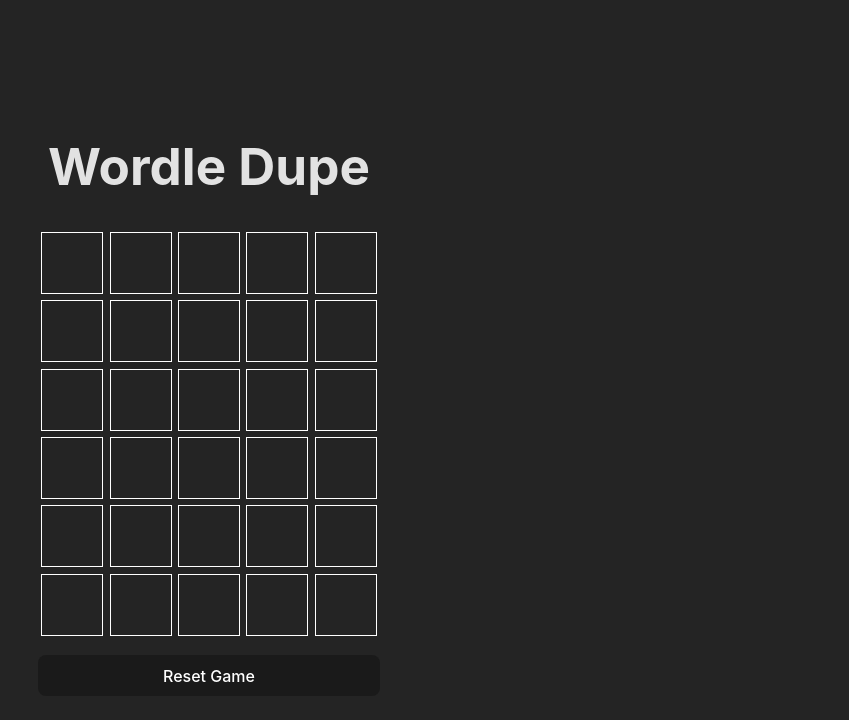
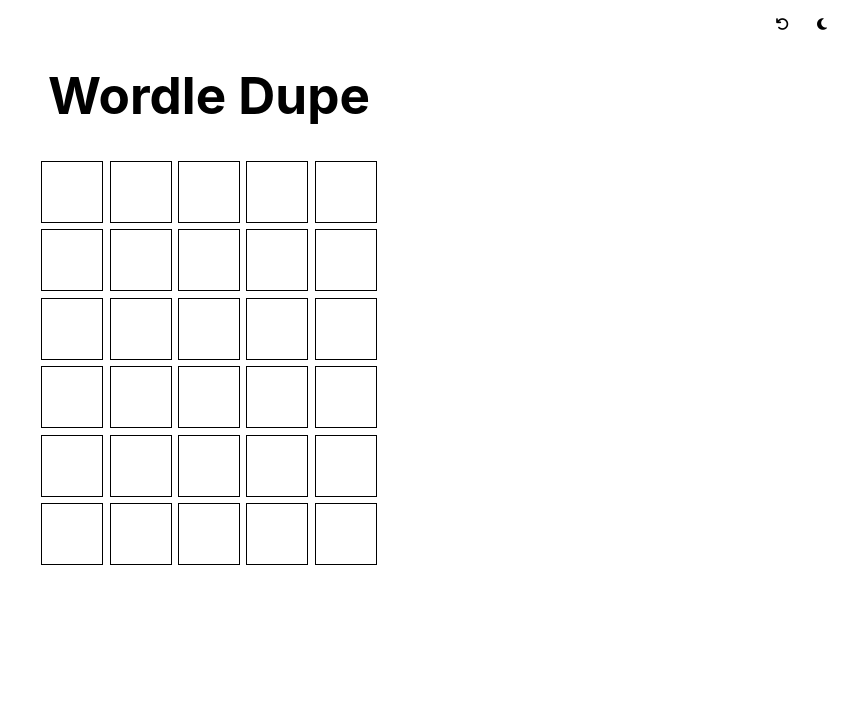
Before and after one commit to arc-menace/WordleDupe, a Vue app: page / in a window 1280 px wide. Shown: the top 720 px of the page, without its empty margins (431-1280 px from the left). Built offline with nearby package versions, Linux system fonts and the light colour scheme.

Commit message:
add theme toggle
allows user to toggle between light and dark theme. moves the reset button  next to the theme toggle to make room for future keyboard

```diff
--- a/index.html
+++ b/index.html
@@ -9,5 +9,6 @@
   <body>
     <div id="app"></div>
     <script type="module" src="/src/main.ts"></script>
+    <script src="https://kit.fontawesome.com/176ebd952f.js" crossorigin="anonymous"></script>
   </body>
 </html>
--- a/package.json
+++ b/package.json
@@ -11,9 +11,11 @@
     "deploy": "gh-pages -d dist"
   },
   "dependencies": {
+    "@vueuse/core": "^10.11.1",
     "pinia": "^2.1.7",
     "uuid": "^9.0.1",
     "vue": "^3.4.21",
+    "vue-mobile-detection": "^2.0.1",
     "vue-toastification": "^2.0.0-rc.5"
   },
   "devDependencies": {
@@ -21,6 +23,6 @@
     "gh-pages": "^6.1.1",
     "typescript": "^5.2.2",
     "vite": "^5.1.6",
-    "vue-tsc": "^1.8.27"
+    "vue-tsc": "^2.0.29"
   }
 }
--- a/src/App.vue
+++ b/src/App.vue
@@ -1,53 +1,89 @@
 <script setup lang="ts">
   import GameBoard from './components/GameBoard.vue'
+  import ResetButton from './components/ResetButton.vue'
+  import ThemeToggleButton from './components/ThemeToggleButton.vue'
 
   import { useGameStore } from './store/gamestore.ts';
+  import { useDark } from "@vueuse/core";
 
   const store = useGameStore();
 
+  useDark({
+    attribute: "theme",
+    valueDark: "dark",
+    valueLight: "light"
+  });
+
   store.resetGame();
-
-  console.log("what are you looking in here for? don't be nosy")
 
   document.addEventListener('keydown', async function(event) {
       await store.keydown(event);
   });
 
-  function preventButtonClick(e : any) {
-      if(e.key === 'Enter') {
-          e.preventDefault();
-          return false;
-      }
-  }
+
 </script>
 
 <style>
-    .reset-button {
-        margin-top: 1rem;
-        width: 100%;
-    }
 
+
+    [theme='light']
     .Vue-Toastification__toast--success.wordle-dupe-toast {
       background-color: var(--success) !important;
     }
 
+    [theme='light']
     .Vue-Toastification__toast--warning.wordle-dupe-toast {
       background-color: var(--warning) !important;
     }
 
+    [theme='light']
     .Vue-Toastification__toast--error.wordle-dupe-toast {
       background-color: var(--error) !important;
     }
 
-    :root {
+    [theme='dark']
+    .Vue-Toastification__toast--success.wordle-dupe-toast {
+      background-color: var(--success-dark) !important;
+    }
+
+    [theme='dark']
+    .Vue-Toastification__toast--warning.wordle-dupe-toast {
+      background-color: var(--warning-dark) !important;
+    }
+
+    [theme='dark']
+    .Vue-Toastification__toast--error.wordle-dupe-toast {
+      background-color: var(--error-dark) !important;
+    }
+
+    [theme='dark'] {
+      background-color: #242424;
+      color: white;
+
       --success: #538d4e;
       --warning: #b59f3b;
       --error: red;
     }
+
+    .toolbar {
+      display: flex;
+      justify-content: end;
+    }
+
+    .game-area {
+      margin: 0 auto;
+      text-align: center;
+      max-width: 1280px;
+    }
 </style>
 
 <template>
-  <h1>Wordle Dupe</h1>
-  <GameBoard />
-  <button @click="store.resetGame()" @keydown="e => preventButtonClick(e)" class="reset-button">Reset Game</button>
+  <div class="toolbar">
+    <ResetButton />
+    <ThemeToggleButton />
+  </div>
+  <div class="game-area">
+    <h1>Wordle Dupe</h1>
+    <GameBoard />
+  </div>
 </template>
--- a/src/components/GameBoard.vue
+++ b/src/components/GameBoard.vue
@@ -4,6 +4,12 @@
 
     const store = useGameStore();
 </script>
+
+<style>
+    .gameboard {
+        margin: 0 auto;
+    }
+</style>
 
 <template>
     <Word :word="store.words[0]" />
--- a/src/components/Letter.vue
+++ b/src/components/Letter.vue
@@ -5,20 +5,36 @@
         letter : Letter
     })
 
+    import { useDark } from "@vueuse/core";
 
+    useDark({
+        attribute: "theme",
+        valueDark: "dark",
+        valueLight: "light"
+    });
 </script>
 
 <style scoped>
-     .letter-color {
-        color: white;
+    .letter-color {
         height: 60px;
         width: 60px;
-        border: 1px solid white;
         display: flex;
         justify-content: center;
         align-items: center;
         font-size: 2rem;
         margin: 0.2rem;
+    }
+
+    [theme='light']
+    .letter-color {
+        color: var(--main-text);
+        border: 1px solid var(--main-text);
+    }
+
+    [theme='dark']
+    .letter-color {
+        color: var(--main-text-dark);
+        border: 1px solid var(--main-text-dark);
     }
 </style>
 
--- /dev/null
+++ b/src/components/ResetButton.vue
@@ -0,0 +1,58 @@
+<script setup lang="ts">
+    import { useGameStore } from '../store/gamestore.ts';
+    import { useDark } from "@vueuse/core";
+
+    const store = useGameStore();
+
+    useDark({
+    attribute: "theme",
+    valueDark: "dark",
+    valueLight: "light"
+  });
+
+  function preventButtonClick(e : any) {
+      if(e.key === 'Enter') {
+          e.preventDefault();
+          return false;
+      }
+  }
+</script>
+
+<style>
+    .reset-button {
+        border: none;
+        margin-top: 1rem;
+        margin-right: 0.5rem;
+        border-radius: 100%;
+    }
+
+    [theme='light']
+    .reset-button {
+        background-color: var(--main-bg);
+        color: var(--main-text);
+    }
+
+    [theme='light']
+    .reset-button:hover {
+      background-color: var(--main-text);
+      color: var(--main-bg);
+    }
+
+    [theme='dark']
+    .reset-button {
+      background-color: var(--main-bg-dark);
+      color: var(--main-text-dark);
+    }
+
+    [theme='dark']
+    .reset-button:hover {
+      background-color: var(--main-text-dark);
+      color: var(--main-bg-dark);
+    }
+</style>
+
+<template>
+    <button @click="store.resetGame()" @keydown="e => preventButtonClick(e)" class="reset-button" title="Reset Game">
+        <i class="fa-solid fa-arrow-rotate-left"></i>
+    </button>
+</template>
--- /dev/null
+++ b/src/components/ThemeToggleButton.vue
@@ -0,0 +1,52 @@
+<script setup lang="ts">
+    import { useDark, useToggle } from "@vueuse/core";
+
+    const isDark = useDark({
+        attribute: "theme",
+        valueDark: "dark",
+        valueLight: "light"
+    });
+
+    const toggleDark = useToggle(isDark);
+</script>
+
+<style>
+    .to-dark-button {
+        border: none;
+        margin-top: 1rem;
+        margin-left: 0.5rem;
+        margin-right: 1rem;
+        background-color: var(--main-bg);
+        color: var(--main-text);
+        border-radius: 100%;
+    }
+
+    .to-dark-button:hover {
+        background-color: var(--main-text);
+        color: var(--main-bg);
+    }
+
+    .to-light-button {
+        border: none;
+        margin-top: 1rem;
+        margin-left: 0.5rem;
+        margin-right: 1rem;
+        background-color: var(--main-bg-dark);
+        color: var(--main-text-dark);
+        border-radius: 100%;
+    }
+
+    .to-light-button:hover {
+        background-color:var(--main-text-dark);
+        color: var(--main-bg-dark);
+    }
+</style>
+
+<template>
+    <button v-if="isDark" @click="toggleDark()" class="to-light-button" title="Switch to Light Mode">
+        <i class="fa-solid fa-sun"></i>
+    </button>
+    <button v-else @click="toggleDark()" class="to-dark-button" title="Switch to Dark Mode">
+        <i class="fa-solid fa-moon"></i>
+    </button>
+</template>
--- a/src/components/Word.vue
+++ b/src/components/Word.vue
@@ -7,6 +7,7 @@
     .word {
         display: flex;
         flex-direction: row;
+        justify-content: center;
     }
 </style>
 
--- a/src/main.ts
+++ b/src/main.ts
@@ -4,6 +4,7 @@
 import 'vue-toastification/dist/index.css'
 import './style.css'
 import App from './App.vue'
+
 
 const pinia = createPinia();
 const app = createApp(App);
--- a/src/style.css
+++ b/src/style.css
@@ -2,21 +2,23 @@
   font-family: Inter, system-ui, Avenir, Helvetica, Arial, sans-serif;
   line-height: 1.5;
   font-weight: 400;
-
-  color-scheme: dark;
-  color: rgba(255, 255, 255, 0.87);
-  background-color: #242424;
-
   font-synthesis: none;
   text-rendering: optimizeLegibility;
   -webkit-font-smoothing: antialiased;
   -moz-osx-font-smoothing: grayscale;
+
+  --success: #5ec454;
+  --warning: #e0bf2a;
+  --error: rgb(240, 97, 97);
+  --main-bg: white;
+  --main-text: black;
+  --main-bg-dark: #242424;
+  --main-text-dark: rgba(255, 255, 255, 0.87);
 }
 
 body {
   margin: 0;
   display: flex;
-  place-items: center;
   min-width: 320px;
   min-height: 100vh;
 }
@@ -26,26 +28,7 @@
   line-height: 1.1;
 }
 
-button {
-  border-radius: 8px;
-  border: 1px solid transparent;
-  padding: 0.6em 1.2em;
-  font-size: 1em;
-  font-weight: 500;
-  font-family: inherit;
-  background-color: #1a1a1a;
-  cursor: pointer;
-  transition: border-color 0.25s;
+#app {
+  margin: 0;
+  width: 100%;
 }
-
-button:hover {
-  background-color: #424141;
-  border-color: white;
-}
-
-#app {
-  max-width: 1280px;
-  margin: 0 auto;
-  padding: 2rem;
-  text-align: center;
-}
```
Also changed, not shown: 1 other file (tests, documents, lock files or other folders).
